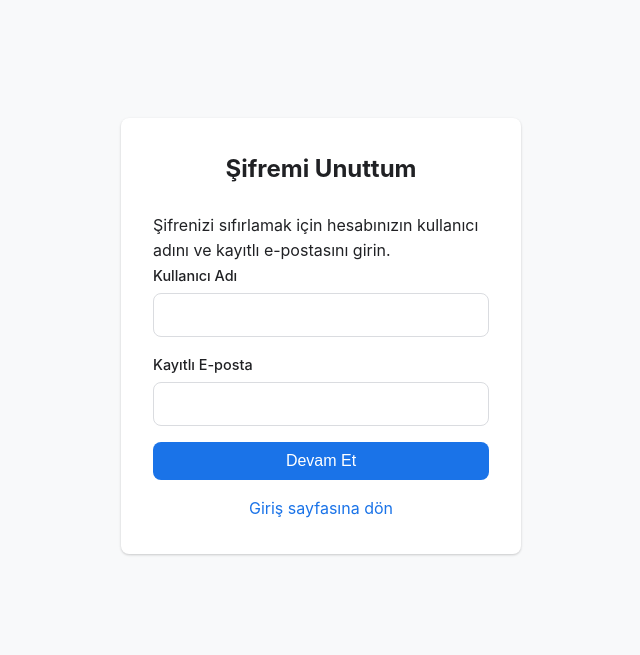
After one commit to enginurasli/kredi-kart-takip, a Flask app: page /forgot-password in a window 1280 px wide. The commit adds this page. Shown: the top 655 px of the page, without its empty margins (319-959 px from the left). Run offline with Flask 3, Linux system fonts and the light colour scheme.

Commit message:
Add forgot/reset password flow for existing accounts

```diff
--- a/app/auth.py
+++ b/app/auth.py
@@ -1,4 +1,4 @@
-from flask import Blueprint, render_template, redirect, url_for, request, flash
+from flask import Blueprint, render_template, redirect, url_for, request, flash, session
 from flask_login import login_user, logout_user, login_required, current_user
 from app import db
 from app.models import User, Setting
@@ -73,6 +73,54 @@ def register():
     return render_template("register.html")
 
 
+@auth_bp.route("/forgot-password", methods=["GET", "POST"])
+def forgot_password():
+    if request.method == "POST":
+        username = request.form.get("username", "").strip()
+        email = request.form.get("email", "").strip()
+
+        user = User.query.filter_by(username=username).first()
+        if user is None or user.email.lower() != email.lower():
+            flash("Kullanıcı adı veya e-posta eşleşmiyor.", "error")
+            return render_template("forgot_password.html")
+
+        session["reset_user_id"] = user.id
+        return redirect(url_for("auth.reset_password"))
+
+    return render_template("forgot_password.html")
+
+
+@auth_bp.route("/reset-password", methods=["GET", "POST"])
+def reset_password():
+    user_id = session.get("reset_user_id")
+    if not user_id:
+        flash("Önce kullanıcı adı ve e-posta doğrulaması yapın.", "error")
+        return redirect(url_for("auth.forgot_password"))
+
+    user = db.session.get(User, user_id)
+    if user is None:
+        session.pop("reset_user_id", None)
+        flash("Kullanıcı bulunamadı.", "error")
+        return redirect(url_for("auth.forgot_password"))
+
+    if request.method == "POST":
+        password = request.form.get("password", "")
+        password2 = request.form.get("password2", "")
+
+        if len(password) < 4:
+            flash("Şifre en az 4 karakter olmalı.", "error")
+        elif password != password2:
+            flash("Şifreler eşleşmiyor.", "error")
+        else:
+            user.set_password(password)
+            db.session.commit()
+            session.pop("reset_user_id", None)
+            flash("Şifreniz güncellendi. Giriş yapabilirsiniz.", "success")
+            return redirect(url_for("auth.login"))
+
+    return render_template("reset_password.html")
+
+
 @auth_bp.route("/logout")
 @login_required
 def logout():
--- /dev/null
+++ b/app/templates/forgot_password.html
@@ -0,0 +1,22 @@
+{% extends "base.html" %}
+{% block title %}Şifremi Unuttum - Kredi Kartı Takip{% endblock %}
+{% block content %}
+<div class="auth-container">
+    <div class="auth-card">
+        <h1>Şifremi Unuttum</h1>
+        <p>Şifrenizi sıfırlamak için hesabınızın kullanıcı adını ve kayıtlı e-postasını girin.</p>
+        <form method="POST">
+            <div class="form-group">
+                <label for="username">Kullanıcı Adı</label>
+                <input type="text" id="username" name="username" required autocomplete="username">
+            </div>
+            <div class="form-group">
+                <label for="email">Kayıtlı E-posta</label>
+                <input type="email" id="email" name="email" required autocomplete="email">
+            </div>
+            <button type="submit" class="btn btn-primary btn-full">Devam Et</button>
+        </form>
+        <p class="auth-link"><a href="{{ url_for('auth.login') }}">Giriş sayfasına dön</a></p>
+    </div>
+</div>
+{% endblock %}
--- a/app/templates/login.html
+++ b/app/templates/login.html
@@ -16,6 +16,7 @@
             <button type="submit" class="btn btn-primary btn-full">Giriş Yap</button>
         </form>
         <p class="auth-link">Hesabınız yok mu? <a href="{{ url_for('auth.register') }}">Kayıt Ol</a></p>
+        <p class="auth-link"><a href="{{ url_for('auth.forgot_password') }}">Şifremi unuttum</a></p>
     </div>
 </div>
 {% endblock %}
```
Also changed, not shown: app/templates/reset_password.html (added, +20 -0 lines), tests/test_app.py (+43 -0 lines).
